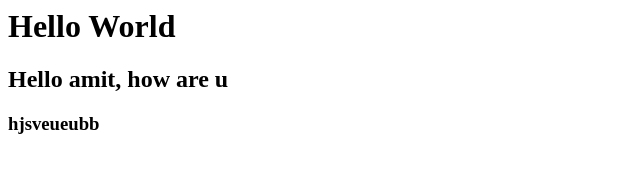
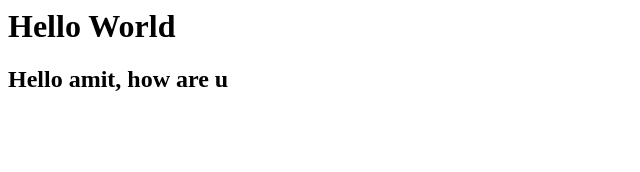
Before and after one commit to amiku99/Amiku, a plain HTML site: page index.html in a window 1280 px wide. Shown: the whole page, without its empty margins (0-640 px from the left). Drawn offline with Linux system fonts and the light colour scheme.

Commit message:
added new amiku file and updated inedx file

```diff
--- a/index.html
+++ b/index.html
@@ -5,6 +5,5 @@
 	<body>
 		<h1> Hello World </h1>
 		<h2> Hello amit, how are u </h2>
-		<h3> hjsveueubb</h3>
-	</body>
+
 </html>
```
Also changed, not shown: amit.html (added).
